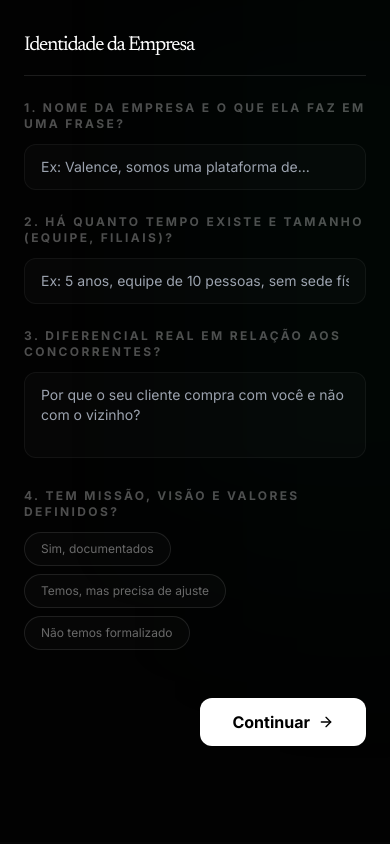
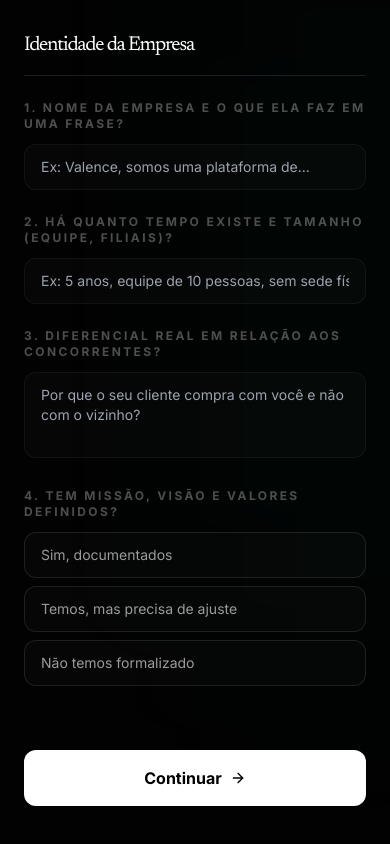
Before and after one commit to renatobcarv/portfolio, a Next.js app: page /orcamento-institucional in a window 390 px wide. Shown: the part 395-1239 px from the top of the page. Built offline with nearby package versions, Linux system fonts and the light colour scheme.

Commit message:
style: improve mobile layout of institutional forms

```diff
--- a/src/components/sections/InstitutionalBriefing.tsx
+++ b/src/components/sections/InstitutionalBriefing.tsx
@@ -130,15 +130,15 @@ export default function InstitutionalBriefing() {
   };
 
   const renderButtons = (field: string, options: string[]) => (
-    <div className="flex flex-wrap gap-2">
+    <div className="flex flex-col md:flex-row flex-wrap gap-2">
       {options.map(opt => (
         <button
           key={opt}
           onClick={() => updateData(field, opt)}
-          className={`px-4 py-2 rounded-full text-xs transition-all ${
+          className={`px-4 py-3 md:py-2 rounded-xl md:rounded-full text-sm md:text-xs transition-all text-left md:text-center ${
             (formData as any)[field] === opt
               ? "bg-emerald text-black font-bold"
-              : "bg-white/[0.02] border border-white/10 text-white/40 hover:border-white/30"
+              : "bg-white/[0.02] border border-white/10 text-white/60 md:text-white/40 hover:border-white/30"
           }`}
         >
           {opt}
@@ -245,8 +245,8 @@ export default function InstitutionalBriefing() {
                     </div>
                   </div>
                 </div>
-                <div className="flex justify-end pt-4">
-                  <button onClick={nextStep} className="px-8 py-3 bg-white text-black rounded-xl font-bold flex items-center gap-2 hover:bg-emerald transition-colors">
+                <div className="flex flex-col md:flex-row justify-end pt-8 gap-4">
+                  <button onClick={nextStep} className="w-full md:w-auto justify-center px-8 py-4 md:py-3 bg-white text-black rounded-xl font-bold flex items-center gap-2 hover:bg-emerald transition-colors">
                     Continuar <ArrowRight size={16} />
                   </button>
                 </div>
@@ -279,11 +279,11 @@ export default function InstitutionalBriefing() {
                     </div>
                   </div>
                 </div>
-                <div className="flex justify-between pt-4">
-                  <button onClick={prevStep} className="flex items-center gap-2 text-white/40 hover:text-white transition-colors">
+                <div className="flex flex-col-reverse md:flex-row justify-between pt-8 gap-4 md:gap-0">
+                  <button onClick={prevStep} className="w-full md:w-auto justify-center md:justify-start flex items-center gap-2 text-white/40 hover:text-white transition-colors py-4 md:py-0 border border-white/5 md:border-transparent rounded-xl md:rounded-none">
                     <ArrowLeft size={16} /> Voltar
                   </button>
-                  <button onClick={nextStep} className="px-8 py-3 bg-white text-black rounded-xl font-bold flex items-center gap-2 hover:bg-emerald transition-colors">
+                  <button onClick={nextStep} className="w-full md:w-auto justify-center px-8 py-4 md:py-3 bg-white text-black rounded-xl font-bold flex items-center gap-2 hover:bg-emerald transition-colors">
                     Continuar <ArrowRight size={16} />
                   </button>
                 </div>
@@ -320,11 +320,11 @@ export default function InstitutionalBriefing() {
                     </div>
                   </div>
                 </div>
-                <div className="flex justify-between pt-4">
-                  <button onClick={prevStep} className="flex items-center gap-2 text-white/40 hover:text-white transition-colors">
+                <div className="flex flex-col-reverse md:flex-row justify-between pt-8 gap-4 md:gap-0">
+                  <button onClick={prevStep} className="w-full md:w-auto justify-center md:justify-start flex items-center gap-2 text-white/40 hover:text-white transition-colors py-4 md:py-0 border border-white/5 md:border-transparent rounded-xl md:rounded-none">
                     <ArrowLeft size={16} /> Voltar
                   </button>
-                  <button onClick={nextStep} className="px-8 py-3 bg-white text-black rounded-xl font-bold flex items-center gap-2 hover:bg-emerald transition-colors">
+                  <button onClick={nextStep} className="w-full md:w-auto justify-center px-8 py-4 md:py-3 bg-white text-black rounded-xl font-bold flex items-center gap-2 hover:bg-emerald transition-colors">
                     Continuar <ArrowRight size={16} />
                   </button>
                 </div>
@@ -366,11 +366,11 @@ export default function InstitutionalBriefing() {
                     </div>
                   </div>
                 </div>
-                <div className="flex justify-between pt-4">
-                  <button onClick={prevStep} className="flex items-center gap-2 text-white/40 hover:text-white transition-colors">
+                <div className="flex flex-col-reverse md:flex-row justify-between pt-8 gap-4 md:gap-0">
+                  <button onClick={prevStep} className="w-full md:w-auto justify-center md:justify-start flex items-center gap-2 text-white/40 hover:text-white transition-colors py-4 md:py-0 border border-white/5 md:border-transparent rounded-xl md:rounded-none">
                     <ArrowLeft size={16} /> Voltar
                   </button>
-                  <button onClick={nextStep} className="px-8 py-3 bg-white text-black rounded-xl font-bold flex items-center gap-2 hover:bg-emerald transition-colors">
+                  <button onClick={nextStep} className="w-full md:w-auto justify-center px-8 py-4 md:py-3 bg-white text-black rounded-xl font-bold flex items-center gap-2 hover:bg-emerald transition-colors">
                     Continuar <ArrowRight size={16} />
                   </button>
                 </div>
@@ -415,11 +415,11 @@ export default function InstitutionalBriefing() {
                     </div>
                   </div>
                 </div>
-                <div className="flex justify-between pt-4">
-                  <button onClick={prevStep} className="flex items-center gap-2 text-white/40 hover:text-white transition-colors">
+                <div className="flex flex-col-reverse md:flex-row justify-between pt-8 gap-4 md:gap-0">
+                  <button onClick={prevStep} className="w-full md:w-auto justify-center md:justify-start flex items-center gap-2 text-white/40 hover:text-white transition-colors py-4 md:py-0 border border-white/5 md:border-transparent rounded-xl md:rounded-none">
                     <ArrowLeft size={16} /> Voltar
                   </button>
-                  <button onClick={nextStep} className="px-8 py-3 bg-white text-black rounded-xl font-bold flex items-center gap-2 hover:bg-emerald transition-colors">
+                  <button onClick={nextStep} className="w-full md:w-auto justify-center px-8 py-4 md:py-3 bg-white text-black rounded-xl font-bold flex items-center gap-2 hover:bg-emerald transition-colors">
                     Continuar <ArrowRight size={16} />
                   </button>
                 </div>
@@ -481,14 +481,14 @@ export default function InstitutionalBriefing() {
                     </div>
                   </div>
                 </div>
-                <div className="flex justify-between pt-4">
-                  <button onClick={prevStep} className="flex items-center gap-2 text-white/40 hover:text-white transition-colors">
+                <div className="flex flex-col-reverse md:flex-row justify-between pt-8 gap-4 md:gap-0">
+                  <button onClick={prevStep} className="w-full md:w-auto justify-center md:justify-start flex items-center gap-2 text-white/40 hover:text-white transition-colors py-4 md:py-0 border border-white/5 md:border-transparent rounded-xl md:rounded-none">
                     <ArrowLeft size={16} /> Voltar
                   </button>
                   <button
                     onClick={nextStep}
                     disabled={!formData.contato_nome || !formData.contato_wpp || !formData.orcamento}
-                    className="px-8 py-3 bg-emerald text-black rounded-xl font-bold flex items-center gap-2 hover:bg-emerald-bright transition-all disabled:opacity-20 shadow-[0_0_20px_rgba(16,185,129,0.2)] hover:shadow-[0_0_30px_rgba(16,185,129,0.4)]"
+                    className="w-full md:w-auto justify-center px-8 py-4 md:py-3 bg-emerald text-black rounded-xl font-bold flex items-center gap-2 hover:bg-emerald-bright transition-all disabled:opacity-20 shadow-[0_0_20px_rgba(16,185,129,0.2)] hover:shadow-[0_0_30px_rgba(16,185,129,0.4)]"
                   >
                     Analisar Briefing <ArrowRight size={16} />
                   </button>
```
